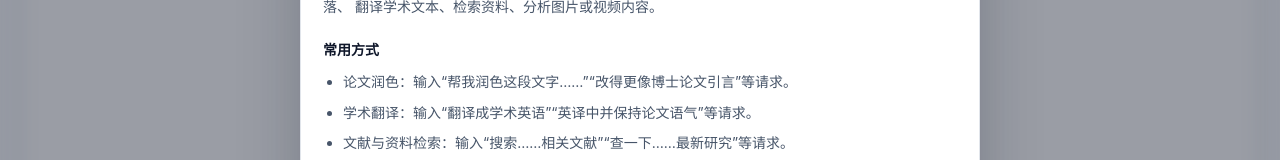
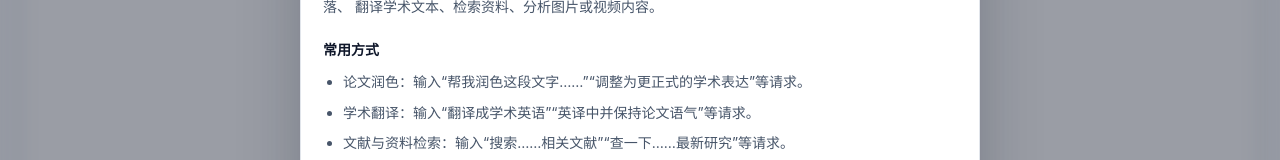
Before and after one commit to bird2426/x-chat, a Next.js app: page / in a window 1280 px wide. Both pictures are taken after a click on the button "使用说明". Shown: the part 252-412 px from the top of the page. Built offline with nearby package versions, Linux system fonts and the light colour scheme.

Commit message:
Refine usage guide polish example

```diff
--- a/app/page.tsx
+++ b/app/page.tsx
@@ -690,7 +690,7 @@ export default function Home() {
 
               <h3>常用方式</h3>
               <ul>
-                <li>论文润色：输入“帮我润色这段文字……”“改得更像博士论文引言”等请求。</li>
+                <li>论文润色：输入“帮我润色这段文字……”“调整为更正式的学术表达”等请求。</li>
                 <li>学术翻译：输入“翻译成学术英语”“英译中并保持论文语气”等请求。</li>
                 <li>文献与资料检索：输入“搜索……相关文献”“查一下……最新研究”等请求。</li>
                 <li>多模态输入：点击输入框左侧的图片按钮上传图片或视频，系统会根据当前模型能力处理。</li>
```
